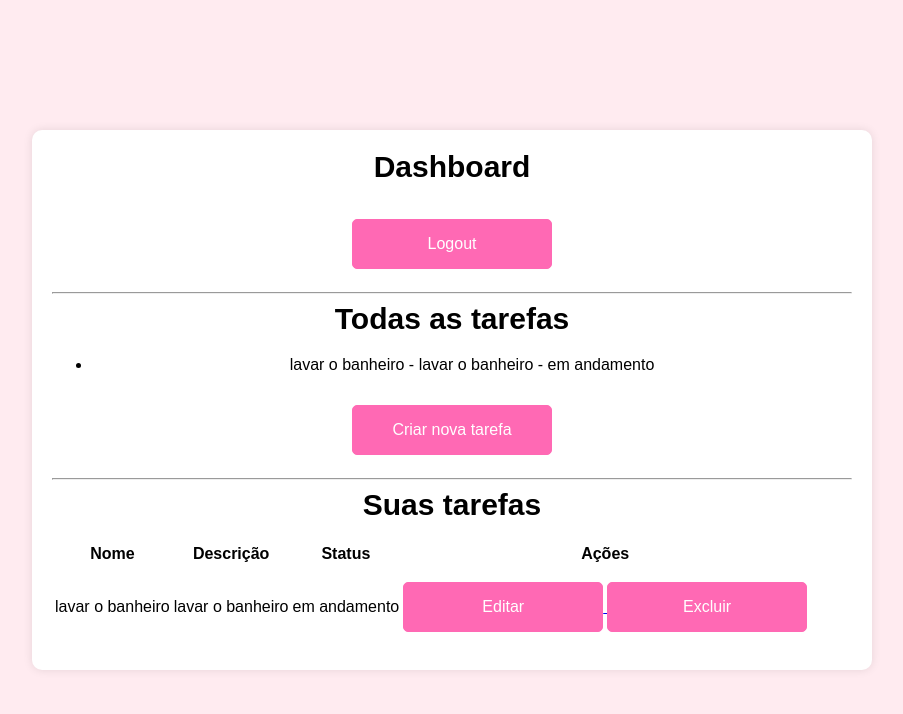
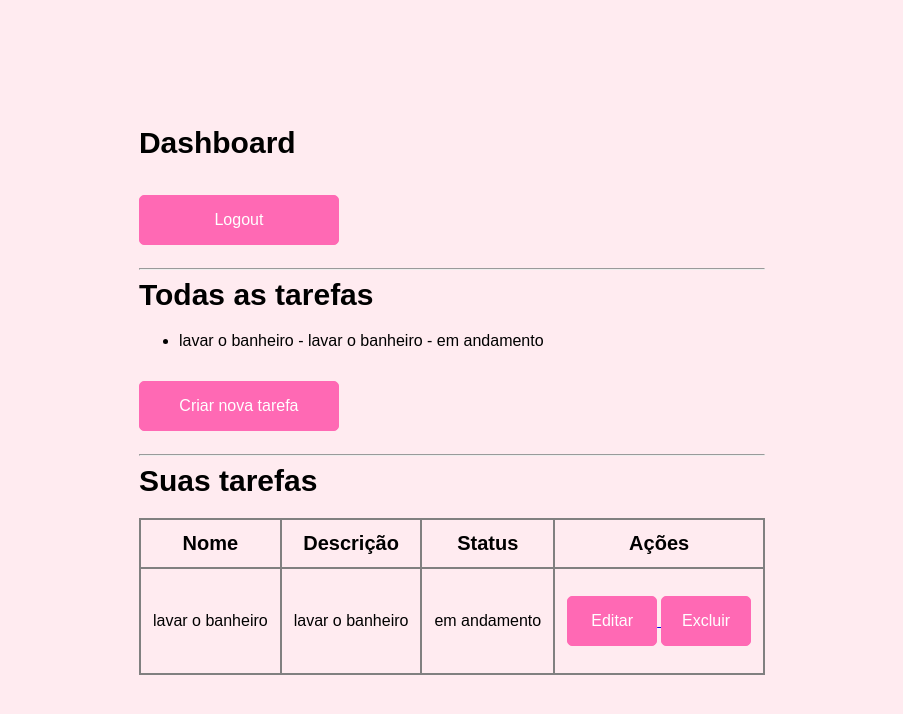
Before and after one commit to laura7164/2025-projeto-programacao-distribuida, a Flask app: page /dashboard in a window 1280 px wide. Shown: the top 714 px of the page, without its empty margins (188-1091 px from the left). Run offline with Flask 3, Linux system fonts and the light colour scheme; a user stored in the database is signed in.

Commit message:
Add files via upload

```diff
--- a/teste/forms.py
+++ b/teste/forms.py
@@ -26,5 +26,4 @@ class TaskForm(FlaskForm):
                                        ('em andamento', 'Em andamento'),
                                        ('concluida', 'Concluída')],
                               validators=[DataRequired()])
-    # atribuir uma pessoa
     submit = SubmitField('Criar tarefa')
--- a/teste/main.py
+++ b/teste/main.py
@@ -96,6 +96,7 @@ def dashboard():
 @app.route('/create_task', methods=['GET', 'POST'])
 def create_task():
     from forms import TaskForm
+    from flask import flash
 
     formulario = TaskForm()
 
@@ -108,14 +109,14 @@ def create_task():
         # current_user.id -> usa o ID do usuário logado para associar a nova tarefa ao usuário
 
         if tarefa_existe:
-            print('Erro: a tarefa já existe')
+            flash('Erro: a tarefa já existe', 'error')
         else:
             nova_tarefa = Task(task_name=nome_tarefa, description=descricao, task_status=status_tarefa, user_id=current_user.id)
 
             db.session.add(nova_tarefa)
             db.session.commit()
 
-            print('Sucesso: a tarefa foi criada')
+            flash('Sucesso: a tarefa foi criada!', 'success')
 
             return redirect(url_for('dashboard'))
 
--- a/teste/models.py
+++ b/teste/models.py
@@ -14,8 +14,9 @@ class User(db.Model, UserMixin): # db.Model é uma classe base do SQLAlchemy, qu
     id = db.Column(db.Integer, primary_key=True) # coluna id
     username = db.Column(db.String(150), unique=True, nullable=False) # coluna nome de usuário
     password = db.Column(db.String(150), nullable=False) # coluna senha
+    # relacionamento com tarefas
+    tasks = db.relationship('Task', backref='user', lazy=True)
 
-    tasks = db.relationship('Task', backref='owner', lazy=True)
 
 class Task(db.Model):
     id = db.Column(db.Integer, primary_key=True)
--- a/teste/static/style.css
+++ b/teste/static/style.css
@@ -11,7 +11,7 @@ body {
 
 .container {
     background-color: #ffffff; /* fundo branco para o contêiner */
-    padding: 20px; /* aumenta o padding do contêiner */
+    padding: 40px; /* aumenta o padding do contêiner */
     border-radius: 10px;
     box-shadow: 0 0 10px rgba(0, 0, 0, 0.1);
     text-align: center;
@@ -27,6 +27,17 @@ h1, h3 {
 
 a {
     font-size: 14px; /* Defina o tamanho da fonte desejado */
+}
+
+table {
+    width: 100%;
+    border-collapse: collapse; /* melhora a aparência da tabela */
+}
+
+table th, table td {
+    padding: 12px; /* adiciona espaçamento interno nas células */
+    text-align: left;
+    border: 2px solid #808080; /* adiciona bordas à tabela */
 }
 
 .form-group {
@@ -45,6 +56,7 @@ a {
     border: 1px solid #ddd;
     border-radius: 5px;
     box-sizing: border-box; /* inclui padding e border na largura total */
+    font-family: Arial, sans-serif;
 }
 
 .break-line {
@@ -73,6 +85,24 @@ a {
     background-color: #ff1493; /* cor rosa mais escura ao passar o mouse */
 }
 
+.btn2 {
+    display: inline-block;
+    width: 90px; /* define uma largura fixa para os botões */
+    padding: 15px 0; /* ajusta o padding para manter o tamanho proporcional */
+    margin: 15px 0; /* aumenta a margem dos botões */
+    text-decoration: none;
+    color: #ffffff;
+    background-color: #ff69b4; /* cor rosa para os botões */
+    border-radius: 5px;
+    border: 1px solid #ff69b4;
+    font-size: 16px;
+    text-align: center; /* alinha o texto ao centro */
+}
+
+.btn2:hover {
+    background-color: #ff1493; /* cor rosa mais escura ao passar o mouse */
+}
+
 .sr-only {
     position: absolute;
     width: 1px;
--- a/teste/templates/dashboard.html
+++ b/teste/templates/dashboard.html
@@ -5,7 +5,6 @@
 {% endblock %}
 
 {% block body %}
-    <div class="container">
 <div class="card p-4">
     <h1>Dashboard</h1>
 
@@ -37,25 +36,25 @@
     <table>
         <thead>
             <tr>
-                        <th>Nome</th>
-                        <th>Descrição</th>
-                        <th>Status</th>
-                        <th>Ações</th>
+                <th style="font-size: 20px; text-align: center;">Nome</th>
+                <th style="font-size: 20px; text-align: center;">Descrição</th>
+                <th style="font-size: 20px; text-align: center;">Status</th>
+                <th style="font-size: 20px; text-align: center;">Ações</th>
             </tr>
         </thead>
         <tbody>
             {% if minhas_tarefas %}
                 {% for task in minhas_tarefas %}
                     <tr>
-                                <td>{{ task.task_name }}</td>
-                                <td>{{ task.description }}</td>
-                                <td>{{ task.task_status }}</td>
+                        <td style="font-size: 16px; text-align: center;">{{ task.task_name }}</td>
+                        <td style="font-size: 16px; text-align: center;">{{ task.description }}</td>
+                        <td style="font-size: 16px; text-align: center;">{{ task.task_status }}</td>
                         <td>
                             <a href="{{ url_for('edit_task', task_id=task.id) }}">
-                                        <button type="button" class="btn btn-outline-warning">Editar</button>
+                                <button type="button" class="btn2">Editar</button>
                             </a>
                             <form action="{{ url_for('delete_task', task_id=task.id) }}" method="POST" style="display:inline;">
-                                        <button type="submit" onclick="return confirm('Você tem certeza que deseja excluir?')" class="btn btn-outline-danger">Excluir</button>
+                                <button type="submit" onclick="return confirm('Você tem certeza que deseja excluir?')" class="btn2">Excluir</button>
                             </form>
                         </td>
                     </tr>
@@ -68,5 +67,4 @@
         </tbody>
     </table>
 </div>
-    </div>
 {% endblock %}
```
Also changed, not shown: teste/templates/create_task.html (+29 -14 lines), teste/templates/edit_task.html (+17 -8 lines), teste/instance/database.db. Lines whose indentation alone changed are shown as unchanged.
